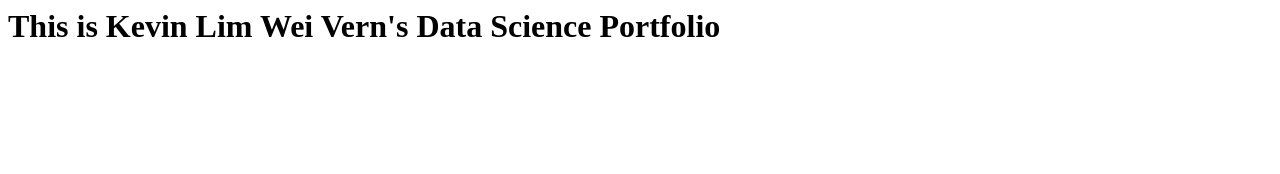
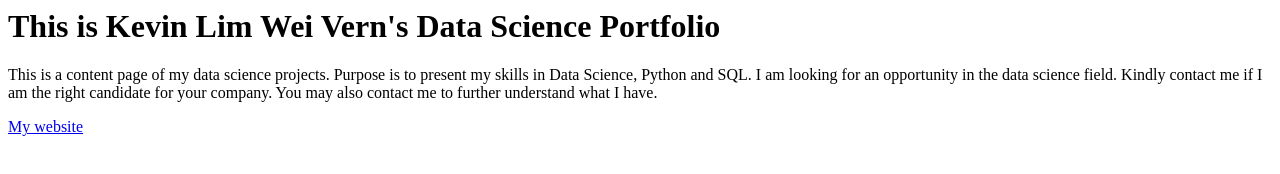
Before and after one commit to kevinlim90/kevinlim90.github.io, a plain HTML site: page index.html in a window 1280 px wide. Drawn offline with Linux system fonts and the light colour scheme.

Commit message:
Update index.html

```diff
--- a/index.html
+++ b/index.html
@@ -1,3 +1,18 @@
 <html>
     <h1>This is Kevin Lim Wei Vern's Data Science Portfolio</h1>
+
+    <p>
+        This is a content page of my data science projects.
+        Purpose is to present my skills in Data Science, Python
+        and SQL. I am looking for an opportunity in the data science
+        field. Kindly contact me if I am the right candidate for
+        your company. You may also contact me to further understand
+        what I have.
+    </p>
+
+    <p>
+        <a href="https://kevinlim90.github.io/index.html"> My
+        website</a>
+    </p>
+
 </html>
```
